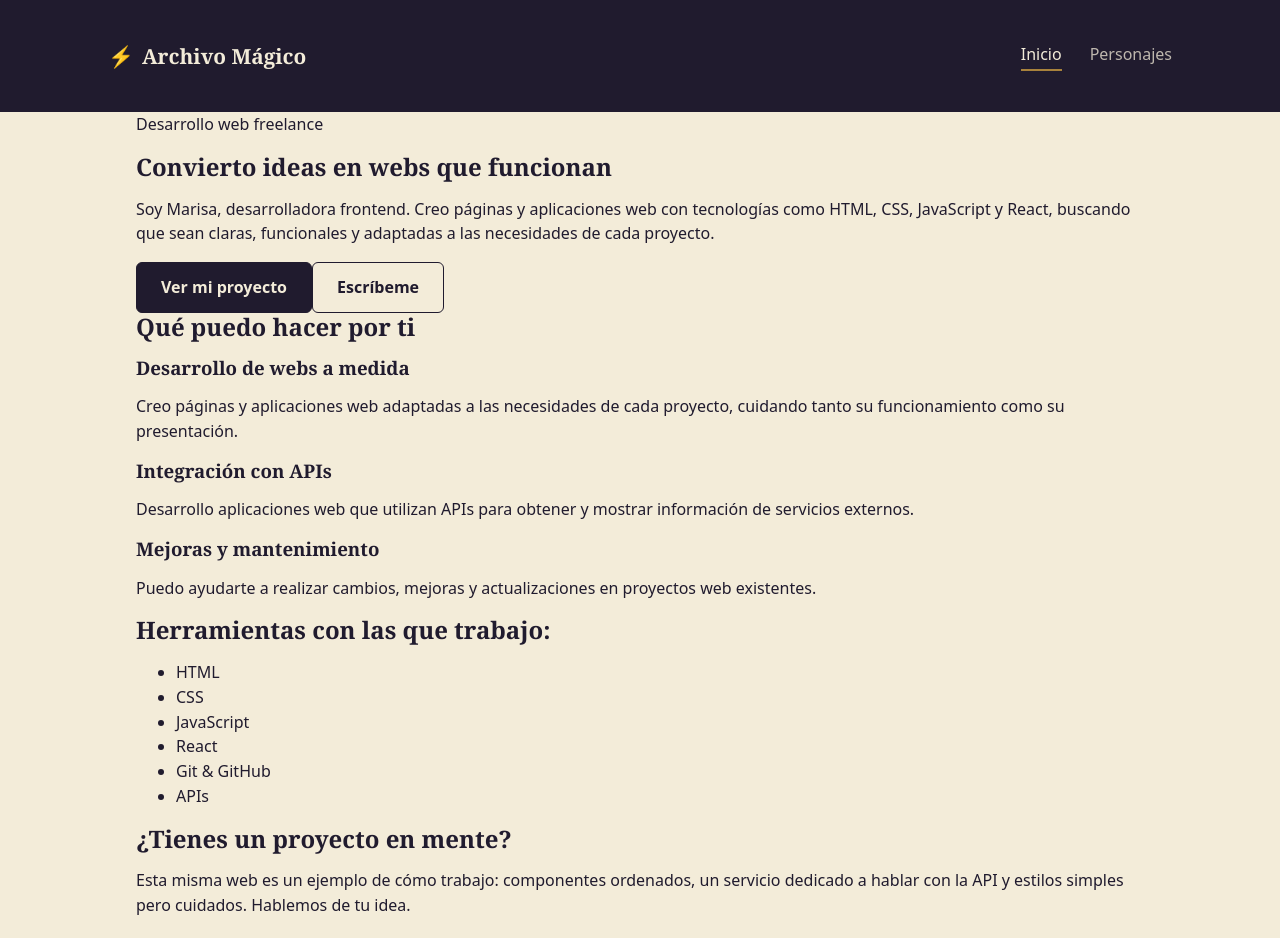
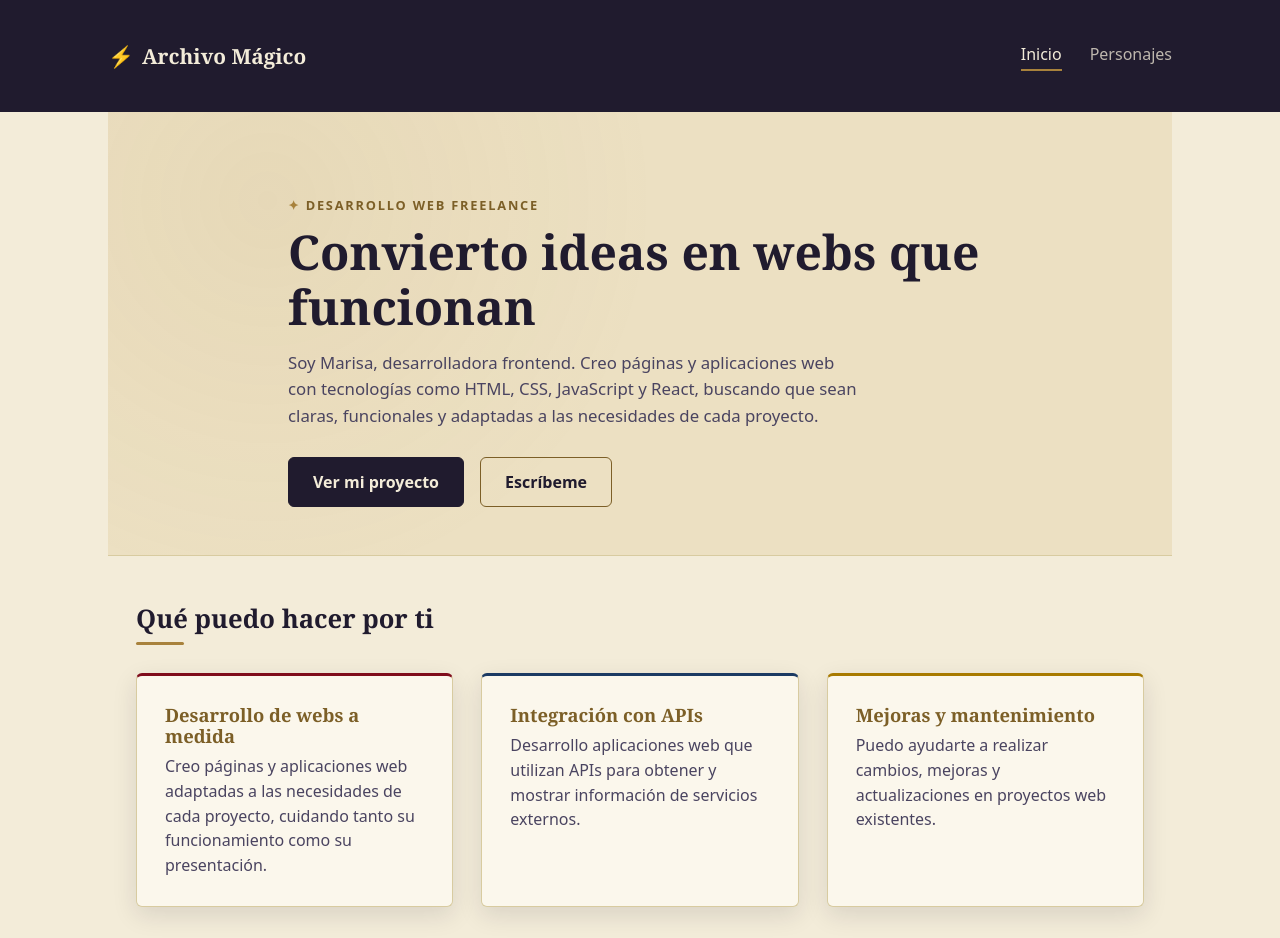
Before and after one commit to Marisa-Ruiz/hpProyectoFinal, a React (Vite) app: page / in a window 1280 px wide. Shown: the top 938 px of the page. Built offline with nearby package versions, Linux system fonts and the light colour scheme.

Commit message:
style: add styles for HomePage page

```diff
--- a/src/index.css
+++ b/src/index.css
@@ -112,17 +112,19 @@ select:focus-visible {
 .btnGhost {
   background: transparent;
   color: var(--colorInk);
+  border: 1px solid var(--colorAccentDark);
 }
 
 .btnGhost:hover {
-  background: var(--colorInk);
-  color: var(--colorBg);
+  background: var(--colorAccentDark);
+  color: var(--colorSurface);
 }
 
 @media (prefers-reduced-motion: reduce) {
   html {
     scroll-behavior: auto;
   }
+
   * {
     animation-duration: 0.01ms !important;
     transition-duration: 0.01ms !important;
--- a/src/pages/homePage/HomePage.css
+++ b/src/pages/homePage/HomePage.css
@@ -0,0 +1,205 @@
+.hero {
+    position: relative;
+    padding: var(--spaceXl) 0 var(--spaceLg);
+    background:
+        radial-gradient(circle at 15% 20%, rgba(168, 130, 60, 0.08), transparent 40%),
+        var(--colorBgAlt);
+    border-bottom: 1px solid var(--colorBorder);
+}
+
+.heroInner {
+    max-width: 760px;
+}
+
+.heroEyebrow {
+    display: inline-block;
+    font-family: var(--fontBody);
+    font-size: 0.8rem;
+    font-weight: 600;
+    letter-spacing: 0.14em;
+    text-transform: uppercase;
+    color: var(--colorAccentDark);
+    margin-bottom: var(--spaceXs);
+}
+
+.heroEyebrow::before {
+    content: "✦ ";
+    color: var(--colorAccent);
+}
+
+.heroTitle {
+    font-size: clamp(2.1rem, 4vw, 3rem);
+    margin-bottom: var(--spaceSm);
+}
+
+.heroLead {
+    font-size: 1.05rem;
+    color: var(--colorInkSoft);
+    max-width: 60ch;
+}
+
+.heroActions {
+    display: flex;
+    flex-wrap: wrap;
+    gap: var(--spaceSm);
+    margin-top: var(--spaceMd);
+}
+
+.section {
+    padding: var(--spaceLg) var(--spaceMd);
+}
+
+.section h2 {
+    font-size: 1.6rem;
+    margin-bottom: var(--spaceMd);
+    position: relative;
+    display: inline-block;
+}
+
+.section h2::after {
+    content: "";
+    display: block;
+    width: 48px;
+    height: 3px;
+    margin-top: 0.5rem;
+    background: var(--colorAccent);
+    border-radius: 2px;
+}
+
+.sectionDivider {
+    text-align: center;
+    color: var(--colorAccent);
+    font-size: 1.1rem;
+    letter-spacing: 0.5rem;
+    margin: var(--spaceLg) 0;
+    opacity: 0.6;
+}
+
+.sectionDivider::before {
+    content: "✦ ⚡ ✦";
+}
+
+.services {
+    display: grid;
+    grid-template-columns: repeat(auto-fit, minmax(240px, 1fr));
+    gap: var(--spaceMd);
+}
+
+.serviceCard {
+    background: var(--colorSurface);
+    border: 1px solid var(--colorBorder);
+    border-top: 3px solid var(--colorAccent);
+    border-radius: var(--radius);
+    padding: var(--spaceMd);
+    box-shadow: var(--shadowSoft);
+    transition: transform 0.2s ease, box-shadow 0.2s ease, border-color 0.2s ease;
+}
+
+.serviceCard:hover {
+    transform: translateY(-4px);
+    box-shadow: 0 12px 28px rgba(32, 27, 46, 0.16);
+}
+
+.services .serviceCard:nth-child(1) {
+    border-top-color: var(--colorGryffindor);
+}
+
+.services .serviceCard:nth-child(2) {
+    border-top-color: var(--colorRavenclaw);
+}
+
+.services .serviceCard:nth-child(3) {
+    border-top-color: var(--colorHufflepuff);
+}
+
+.serviceCard h3 {
+    font-size: 1.15rem;
+    margin-bottom: var(--spaceXs);
+    color: var(--colorAccentDark);
+}
+
+.serviceCard p {
+    color: var(--colorInkSoft);
+    margin: 0;
+}
+
+.skills {
+    list-style: none;
+    display: flex;
+    flex-wrap: wrap;
+    gap: 0.6rem;
+    padding: 0;
+    margin: 0;
+}
+
+.skillsItem {
+    position: relative;
+    display: inline-flex;
+    width: auto;
+    padding: 0.5rem 1rem 0.5rem 1.6rem;
+    background: linear-gradient(180deg, var(--colorSurface), var(--colorBgAlt));
+    border: 1px solid var(--colorAccent);
+    border-radius: 999px;
+    font-size: 0.9rem;
+    color: var(--colorInk);
+}
+
+.skillsItem::before {
+    content: "✦";
+    position: absolute;
+    left: 0.7rem;
+    color: var(--colorAccent);
+    font-size: 0.75rem;
+}
+
+.cta {
+    background: var(--colorSurface);
+    border: 1px solid var(--colorBorder);
+    border-radius: var(--radius);
+    padding: var(--spaceLg);
+    text-align: center;
+    box-shadow: var(--shadowSoft);
+}
+
+.cta p {
+    max-width: 60ch;
+    margin: 0 auto var(--spaceMd);
+    color: var(--colorInkSoft);
+}
+
+.ctaLinks {
+    display: flex;
+    justify-content: center;
+    flex-wrap: wrap;
+    gap: 0.6rem;
+    font-weight: 600;
+}
+
+.ctaLink {
+    text-decoration: underline;
+    text-underline-offset: 3px;
+    color: var(--colorAccentDark);
+}
+
+.ctaLink:hover {
+    color: var(--colorInk);
+}
+
+.ctaDivider {
+    color: var(--colorBorder);
+}
+
+@media (max-width: 640px) {
+    .hero {
+        padding: var(--spaceLg) 0 var(--spaceMd);
+    }
+
+    .heroActions {
+        flex-direction: column;
+        align-items: flex-start;
+    }
+
+    .cta {
+        padding: var(--spaceMd);
+    }
+}
--- a/src/pages/homePage/HomePage.jsx
+++ b/src/pages/homePage/HomePage.jsx
@@ -42,6 +42,8 @@ function HomePage() {
                 </div>
             </section>
 
+            <div className="sectionDivider" aria-hidden="true"></div>
+
             <section className="container section">
                 <h2>Herramientas con las que trabajo:</h2>
                 <ul className="skills">
```
